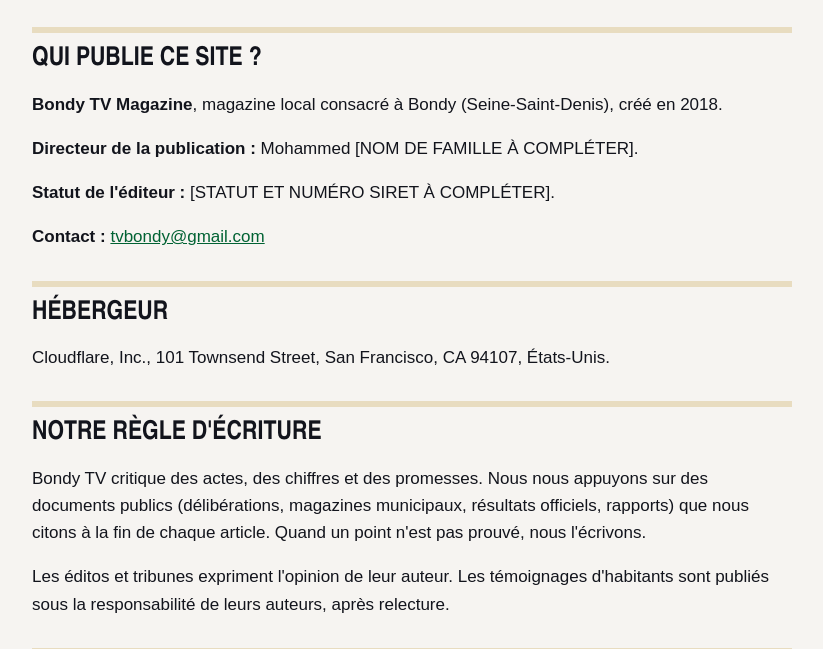
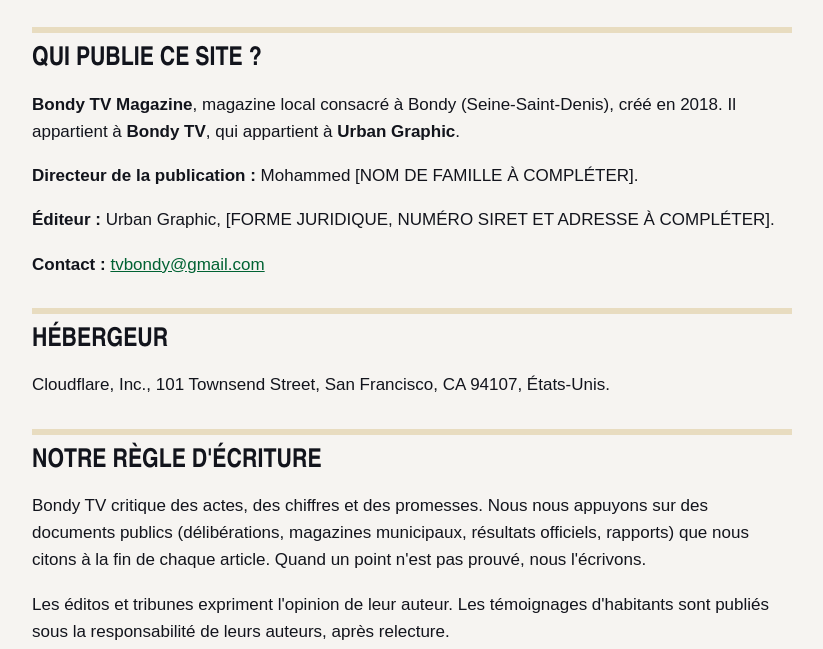
Before and after one commit to tvbondyofficiel/bondytv, a plain HTML site: page mentions-legales.html in a window 1280 px wide. Shown: the part 151-800 px from the top of the page, without its empty margins (228-1051 px from the left). Drawn offline with Linux system fonts and the light colour scheme.

Commit message:
Mentions légales : éditeur Urban Graphic (forme, SIRET, adresse à compléter)
Co-Authored-By: Claude Sonnet 5.5 <noreply@anthropic.com>
Claude-Session: https://claude.ai/code/session_016UPk9Dva8jUHz9n8WufgX8

```diff
--- a/mentions-legales.html
+++ b/mentions-legales.html
@@ -18,9 +18,9 @@ h2{font:700 26px/1.1 "Barlow Condensed","Arial Narrow",sans-serif;text-transform
 <p class="m">Dernière mise à jour : novembre 2026.</p>
 
 <h2>Qui publie ce site ?</h2>
-<p><strong>Bondy TV Magazine</strong>, magazine local consacré à Bondy (Seine-Saint-Denis), créé en 2018.</p>
+<p><strong>Bondy TV Magazine</strong>, magazine local consacré à Bondy (Seine-Saint-Denis), créé en 2018. Il appartient à <strong>Bondy TV</strong>, qui appartient à <strong>Urban Graphic</strong>.</p>
 <p><strong>Directeur de la publication :</strong> Mohammed [NOM DE FAMILLE À COMPLÉTER].</p>
-<p><strong>Statut de l'éditeur :</strong> [STATUT ET NUMÉRO SIRET À COMPLÉTER].</p>
+<p><strong>Éditeur :</strong> Urban Graphic, [FORME JURIDIQUE, NUMÉRO SIRET ET ADRESSE À COMPLÉTER].</p>
 <p><strong>Contact :</strong> <a href="mailto:tvbondy@gmail.com">tvbondy@gmail.com</a></p>
 
 <h2>Hébergeur</h2>
```
